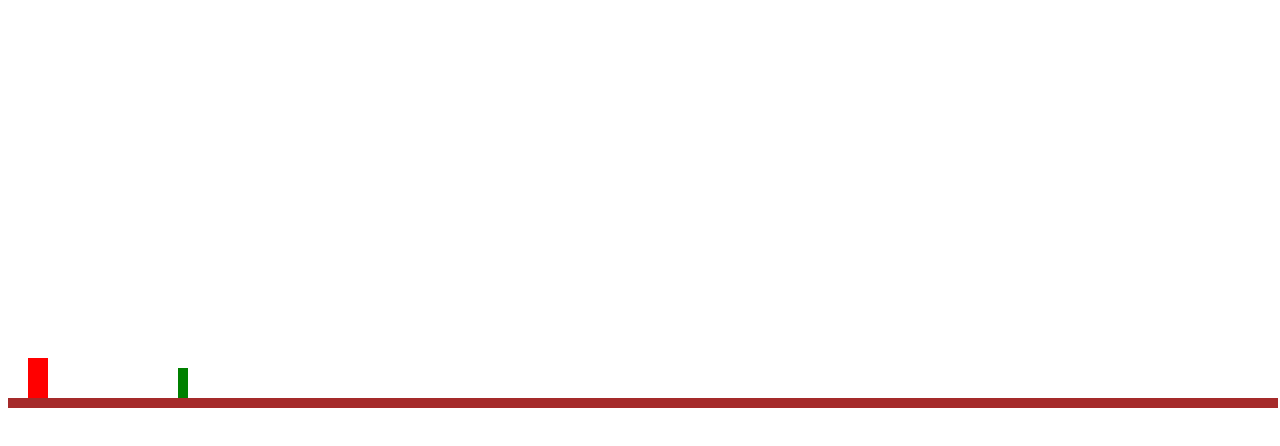
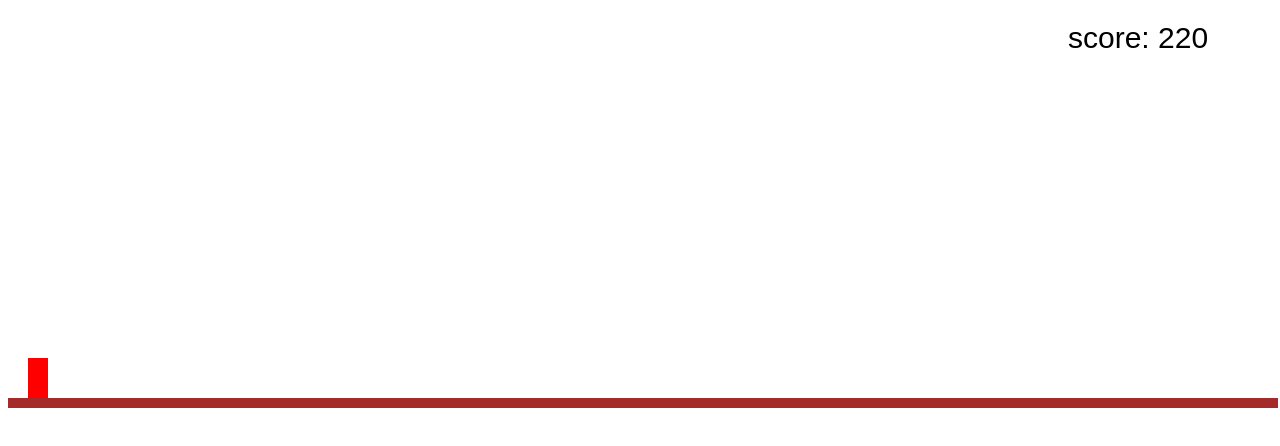
Before and after one commit to jutsins/Flappybird, a plain HTML site: page index.html in a window 1280 px wide. Drawn offline with Linux system fonts and the light colour scheme.

Commit message:
Add area

```diff
--- a/index.html
+++ b/index.html
@@ -3,25 +3,32 @@
 <head>
     <meta charset="UTF-8">
     <title>Flappybird</title>
+    <script src="src/area.js"></script>
+    <script src="src/obstacle.js"></script>
+    <script src="src/player.js"></script>
+    <script src="src/ground.js"></script>
+    <script src="src/score.js"></script>
 </head>
 <body onload="startGame()">
 <script>
     var gameArea;
     var flappy;
     var ground;
-    var obstacle1;
+    var scoreCounter;
     var componentList = [];
-    var areaWidth = window.innerWidth-10;
+    var areaWidth = window.innerWidth - 10;
     var areaHeight = window.innerHeight / 2;
     var obstacleSpeed = 4;
+    var obstacles = [];
+    var scoreAmount = 0;
+
 
     function startGame() {
         gameArea.start();
-        obstacle1 = new bird(10, 30, "green", areaWidth, areaHeight - 40, true);
         flappy = new bird(20, 40, "red", 20, areaHeight - 50);
-        ground = new bird(areaWidth, 10, "brown", 0, areaHeight - 10);
-
-        componentList = [flappy, ground, obstacle1];
+        ground = new ground(areaWidth, 10, "brown", 0, areaHeight - 10);
+        scoreCounter = new scoreDisplay(areaWidth- 30 * 7, 40, scoreAmount);
+        componentList = [flappy, ground, scoreCounter];
 
 
     }
@@ -37,7 +44,7 @@
             this.Listener = setInterval(jump, 2);
             this.gravity = setInterval(handleGravity, 20);
             this.generateObstacle = setInterval(createObstacle, 1000);
-            this.increaseSpeed = setInterval(increaseObstacleSpeed, 1000)
+            this.increaseSpeed = setInterval(increaseObstacleSpeed, 100)
         },
         clear: function () {
             this.context.clearRect(0, 0, areaWidth, areaHeight);
@@ -47,8 +54,6 @@
 
     function jump() {
         document.body.onkeydown = function (e) {
-            console.log(e.keyCode);
-            //jumps
             if (e.keyCode === 32 && flappy.onGround()) {
                 flappy.velocity += 15;
             }
@@ -71,14 +76,17 @@
     }
 
     function increaseObstacleSpeed() {
-        obstacleSpeed += 0.2;
+        obstacleSpeed += 0.02;
+        scoreAmount += Math.round(1 * obstacleSpeed);
+        scoreCounter = new scoreDisplay(areaWidth- 30 * 7, 40, scoreAmount);
+        componentList[2] = scoreCounter;
     }
 
     function createObstacle() {
-        var obstacle = new bird(10, 30, "green", areaWidth, areaHeight - 40, true);
+        var obstacle1 = new obstacle(10, 30, "green", areaWidth, areaHeight - 40);
         var x = Math.random();
         if (x < 0.30) {
-            componentList.push(obstacle)
+            obstacles.push(obstacle1)
         }
     }
 
@@ -107,45 +115,14 @@
 
     function updateGameArea() {
         gameArea.clear();
-        componentList.forEach(function (item) {
-            if (item.obstacle) {
+        obstacles.forEach(function (item) {
             item.x -= obstacleSpeed;
+            item.update()
+        });
+        componentList.forEach(function (item){
+            item.update();
+        });
     }
-            item.update();
-        })
-    }
-
-
-    var bird = (function (width, height, color, x, y, obstacle = false, velocity = 0, isDucking = false) {
-        this.width = width;
-        this.height = height;
-        this.color = color;
-        this.x = x;
-        this.y = y;
-        this.obstacle = obstacle;
-        this.velocity = velocity;
-        this.isDucking = isDucking;
-
-
-        var update = function () {
-            ctx = gameArea.context;
-            ctx.fillStyle = color;
-            ctx.fillRect(this.x, this.y, this.width, this.height);
-        };
-
-        var onGround = function () {
-            if (this.y === areaHeight - 10 - this.height) {
-                return true;
-            } else {
-                return false;
-            }
-        }
-
-        return {
-            update: update, onGround: onGround,
-            x: x, y: y, width: width, height: height, obstacle: obstacle, velocity: velocity, isDucking,
-        }
-    });
 
 
 </script>
--- /dev/null
+++ b/src/area.js
@@ -0,0 +1,15 @@
+var area = (function(x1, y1, x2, y2){
+    this.x1 = x1;
+    this.y1 = y1;
+    this.x2 = x2;
+    this.y2 = y2;
+
+
+    // var collides = function (area1, area2) {
+    //
+    // }
+
+    return {
+        x1: x1, y1: y1, x2 : x2, y2: y2
+    }
+});
--- /dev/null
+++ b/src/ground.js
@@ -0,0 +1,20 @@
+var ground = (function (width, height, color, x, y) {
+    this.width = width;
+    this.height = height;
+    this.color = color;
+    this.x = x;
+    this.y = y;
+
+
+    var update = function () {
+        ctx = gameArea.context;
+        ctx.fillStyle = color;
+        ctx.fillRect(this.x, this.y, this.width, this.height);
+    };
+
+
+    return {
+        update: update,
+        x: x, y: y, width: width, height: height,
+    }
+});
--- /dev/null
+++ b/src/obstacle.js
@@ -0,0 +1,28 @@
+var obstacle = (function (width, height, color, x, y) {
+    this.width = width;
+    this.height = height;
+    this.color = color;
+    this.x = x;
+    this.y = y;
+
+
+    var update = function () {
+        ctx = gameArea.context;
+        ctx.fillStyle = color;
+        ctx.fillRect(this.x, this.y, this.width, this.height);
+    };
+
+    var collidesWithPlayer = function() {
+
+    }
+
+    var generateEnemy = function() {
+        var randomNumber = Math.random()
+
+    }
+
+    return {
+        update: update,
+        x: x, y: y, width: width, height: height,
+    }
+});
--- /dev/null
+++ b/src/player.js
@@ -0,0 +1,36 @@
+
+
+var bird = (function (width, height, color, x, y, obstacle = false, velocity = 0, isDucking = false) {
+    this.width = width;
+    this.height = height;
+    this.color = color;
+    this.x = x;
+    this.y = y;
+    this.obstacle = obstacle;
+    this.velocity = velocity;
+    this.isDucking = isDucking;
+
+
+    var update = function () {
+        ctx = gameArea.context;
+        ctx.fillStyle = color;
+        ctx.fillRect(this.x, this.y, this.width, this.height);
+    };
+
+    var onGround = function () {
+        if (this.y === areaHeight - 10 - this.height) {
+            return true;
+        } else {
+            return false;
+        }
+    }
+
+    var getArea = function() {
+        return (x = new area(x,y,width,height))
+    }
+
+    return {
+        update: update, onGround: onGround, getArea: getArea,
+        x: x, y: y, width: width, height: height, obstacle: obstacle, velocity: velocity, isDucking,
+    }
+});
--- /dev/null
+++ b/src/score.js
@@ -0,0 +1,19 @@
+var scoreDisplay = (function (x, y, score) {
+    this.score = score;
+    this.x = x;
+    this.y = y;
+
+
+    var update = function () {
+        ctx = gameArea.context;
+        ctx.font = "30px Arial";
+        ctx.fillStyle = "black";
+        ctx.fillText("score: " + score,x,y);
+    };
+
+
+    return {
+        update: update,
+        x: x, y: y, score: score,
+    }
+});
```
Lines whose indentation alone changed are shown as unchanged.
